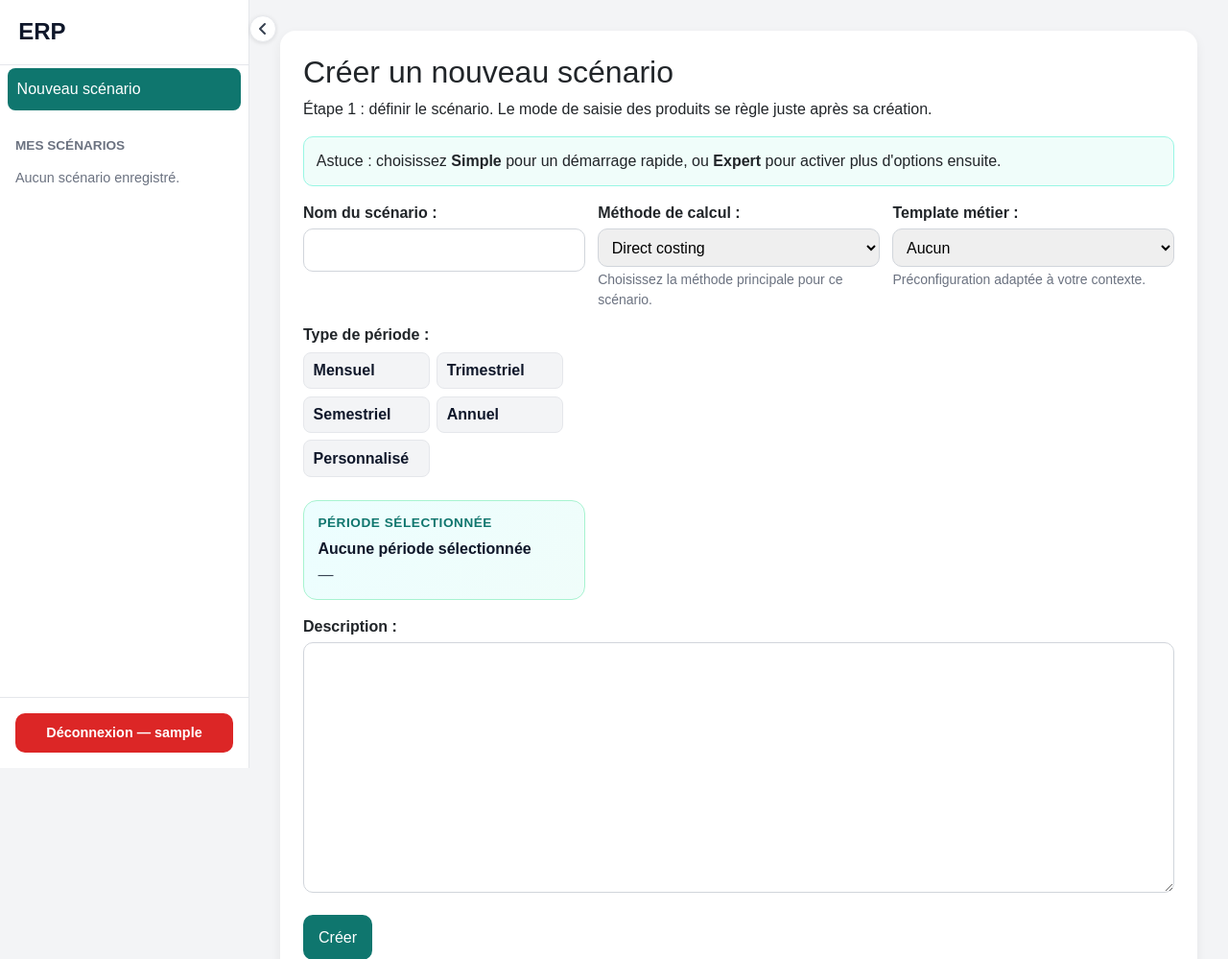
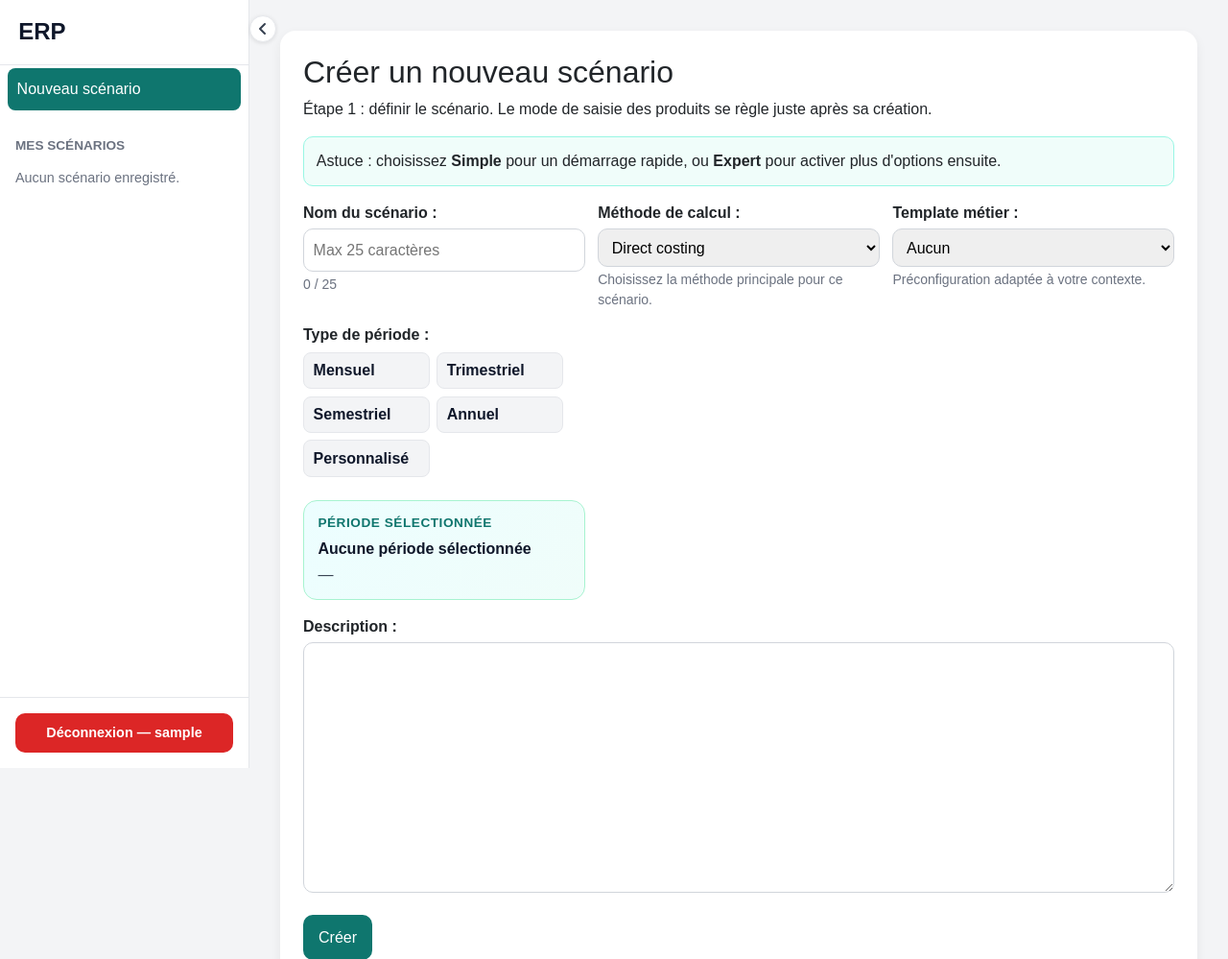
Before and after one commit to PRADES-matteo/projet_M1, a Django app: page /costs/ in a window 1280 px wide. Shown: the top 999 px of the page at 96% size. Run offline with Django 5.2, Linux system fonts and the light colour scheme; the visitor is signed in with stand-in values (Sample User, id 1); data comes from the database, SQL or seed files in the repository; some libraries are stand-ins or nearby versions.

Commit message:
entrain de changer taille max pour nom de scenario

```diff
--- a/apps/costs/context_processors.py
+++ b/apps/costs/context_processors.py
@@ -2,7 +2,7 @@ from .models import CostScenario
 
 def sidebar_scenarios(request):
     if request.user.is_authenticated:
-        scenarios = CostScenario.objects.filter(user=request.user).order_by("-created_at")
+        scenarios = CostScenario.objects.filter(user=request.user).order_by("name")
     else:
         scenarios = CostScenario.objects.none()
 
--- a/apps/costs/forms.py
+++ b/apps/costs/forms.py
@@ -30,6 +30,12 @@ class CostScenarioForm(forms.ModelForm):
     class Meta:
         model = CostScenario
         fields = ["name", "period", "description", "method", "preset"]
+        widgets = {
+            "name": forms.TextInput(attrs={
+                "maxlength": "25",
+                "placeholder": "Max 25 caractères",
+            }),
+        }
         labels = {
             "name": "Nom du scénario",
             "period": "Période",
--- a/apps/costs/models.py
+++ b/apps/costs/models.py
@@ -53,7 +53,7 @@ class CostScenario(models.Model):
 
 class Product(models.Model):
     scenario = models.ForeignKey(CostScenario, on_delete=models.CASCADE, related_name="products")
-    name = models.CharField(max_length=150)
+    name = models.CharField(max_length=25)
     quantity = models.PositiveIntegerField()
     unit_price = models.DecimalField(max_digits=14, decimal_places=2)
 
--- a/apps/costs/templates/costs/scenario_list.html
+++ b/apps/costs/templates/costs/scenario_list.html
@@ -196,11 +196,12 @@
 
         <div class="form-grid">
 
-            <div class="field-box">
-                {{ form.name.label_tag }}
-                {{ form.name }}
-                {% if form.name.errors %}<div class="errorlist" data-error-for="name">{{ form.name.errors }}</div>{% endif %}
-            </div>
+          <div class="field-box">
+            {{ form.name.label_tag }}
+            {{ form.name }}
+            <small id="name-counter" style="color:#6b7280; margin-top:0.2rem; display:block;">0 / 25</small>
+            {% if form.name.errors %}<div class="errorlist" data-error-for="name">{{ form.name.errors }}</div>{% endif %}
+        </div>
 
             <div class="field-box">
                 {{ form.method.label_tag }}
@@ -515,4 +516,16 @@
   })();
 </script>
 
+<script>
+  const nameInput = document.getElementById('id_name');
+  const counter = document.getElementById('name-counter');
+  if (nameInput && counter) {
+      nameInput.addEventListener('input', function () {
+          const len = this.value.length;
+          counter.textContent = `${len} / 25`;
+          counter.style.color = len >= 25 ? '#dc2626' : '#6b7280';
+      });
+  }
+</script>
+
 {% endblock %}
```
Also changed, not shown: apps/costs/migrations/0008_alter_product_name.py (added).
